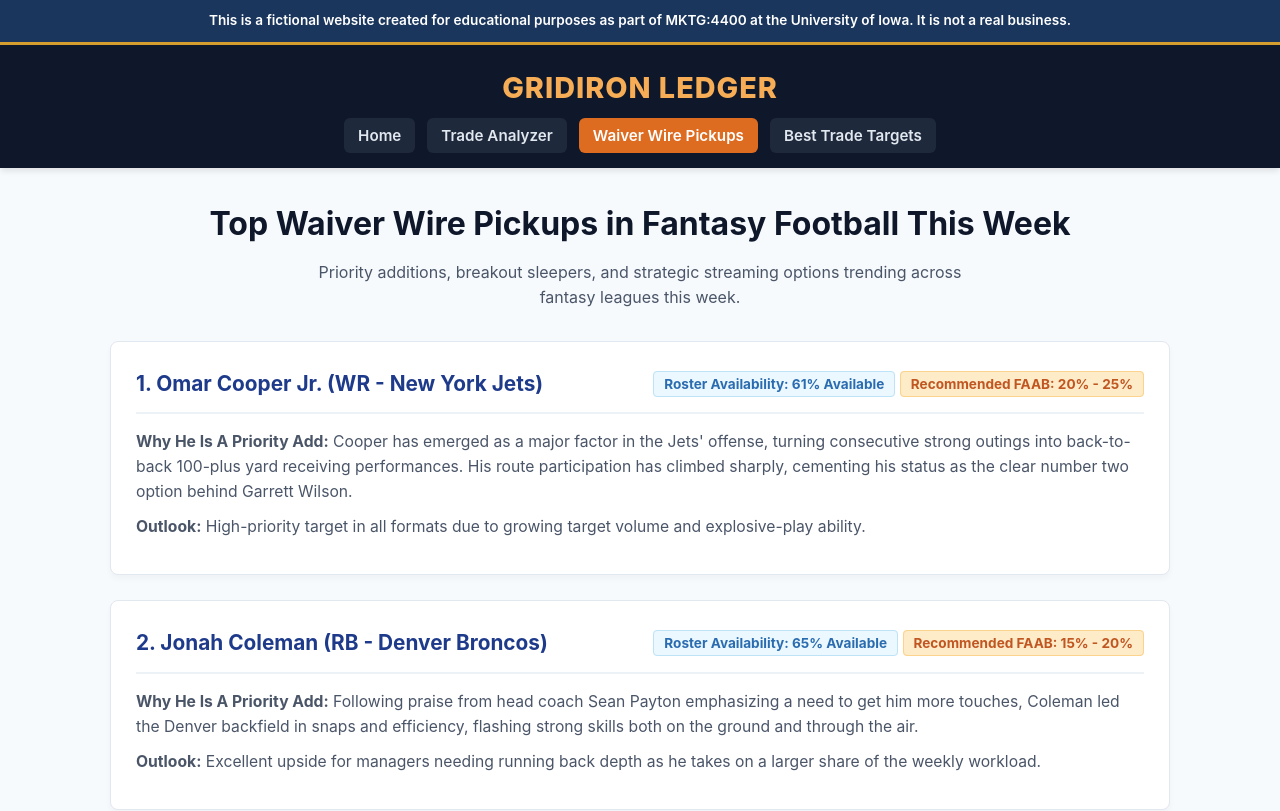
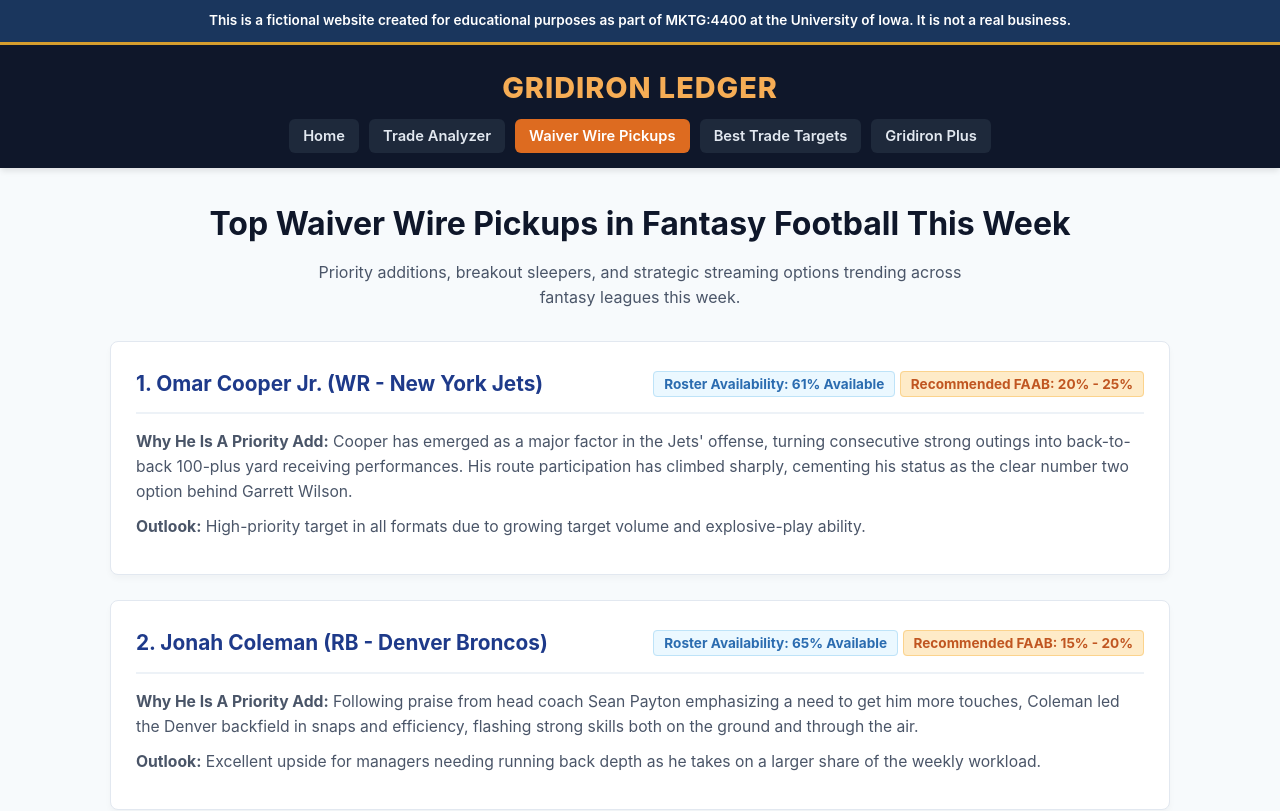
Before and after one commit to tsevert-uiowa/fantasy-football-trade-calculator, a plain HTML site: page waiver-wire.html in a window 1280 px wide. Shown: the top 811 px of the page. Drawn offline with Linux system fonts and the light colour scheme.

Commit message:
Update styles and add Gridiron Plus link
Adjusted spacing and font size in the navigation and footer sections. Added a new link to Gridiron Plus in the navigation.

```diff
--- a/waiver-wire.html
+++ b/waiver-wire.html
@@ -56,7 +56,7 @@
             display: flex;
             flex-wrap: wrap;
             justify-content: center;
-            gap: 12px;
+            gap: 10px;
         }
         nav a {
             color: #e2e8f0;
@@ -66,7 +66,7 @@
             border-radius: 6px;
             background-color: #1e293b;
             transition: background 0.2s ease, color 0.2s ease;
-            font-size: 0.95rem;
+            font-size: 0.92rem;
             text-align: center;
         }
         nav a:hover, nav a.active {
@@ -197,6 +197,7 @@
                     <li><a href="trade-analyzer.html">Trade Analyzer</a></li>
                     <li><a href="waiver-wire.html" class="active">Waiver Wire Pickups</a></li>
                     <li><a href="trade-targets.html">Best Trade Targets</a></li>
+                    <li><a href="gridiron-plus.html">Gridiron Plus</a></li>
                 </ul>
             </nav>
         </div>
@@ -271,7 +272,8 @@
                 <a href="index.html">Home</a> |
                 <a href="trade-analyzer.html">Trade Analyzer</a> |
                 <a href="waiver-wire.html">Waiver Wire Pickups</a> |
-                <a href="trade-targets.html">Best Trade Targets</a>
+                <a href="trade-targets.html">Best Trade Targets</a> |
+                <a href="gridiron-plus.html">Gridiron Plus</a>
             </div>
             <p>&copy; 2026 Gridiron Ledger Analytics. All rights reserved.</p>
             <div class="disclaimer-banner" style="margin-top: 15px; border: none; background: transparent; color: #cbd5e0;">
```
